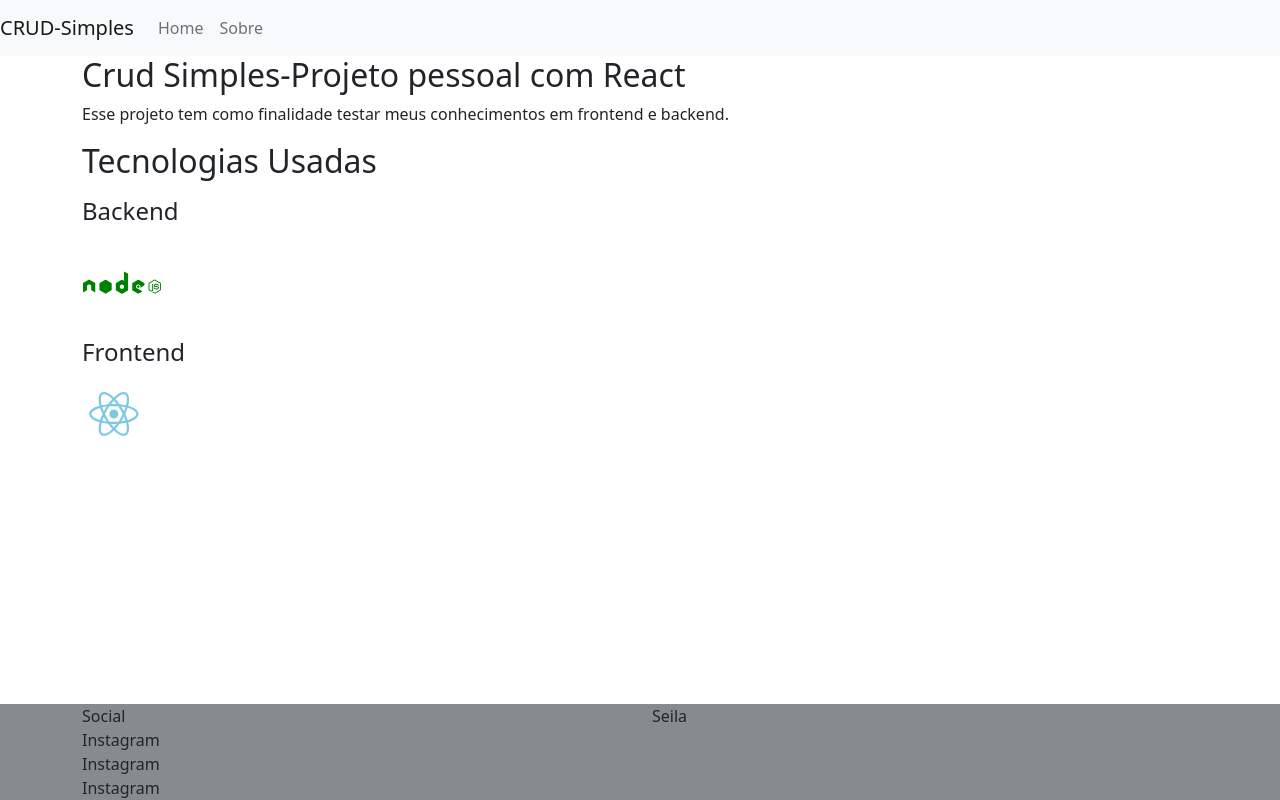
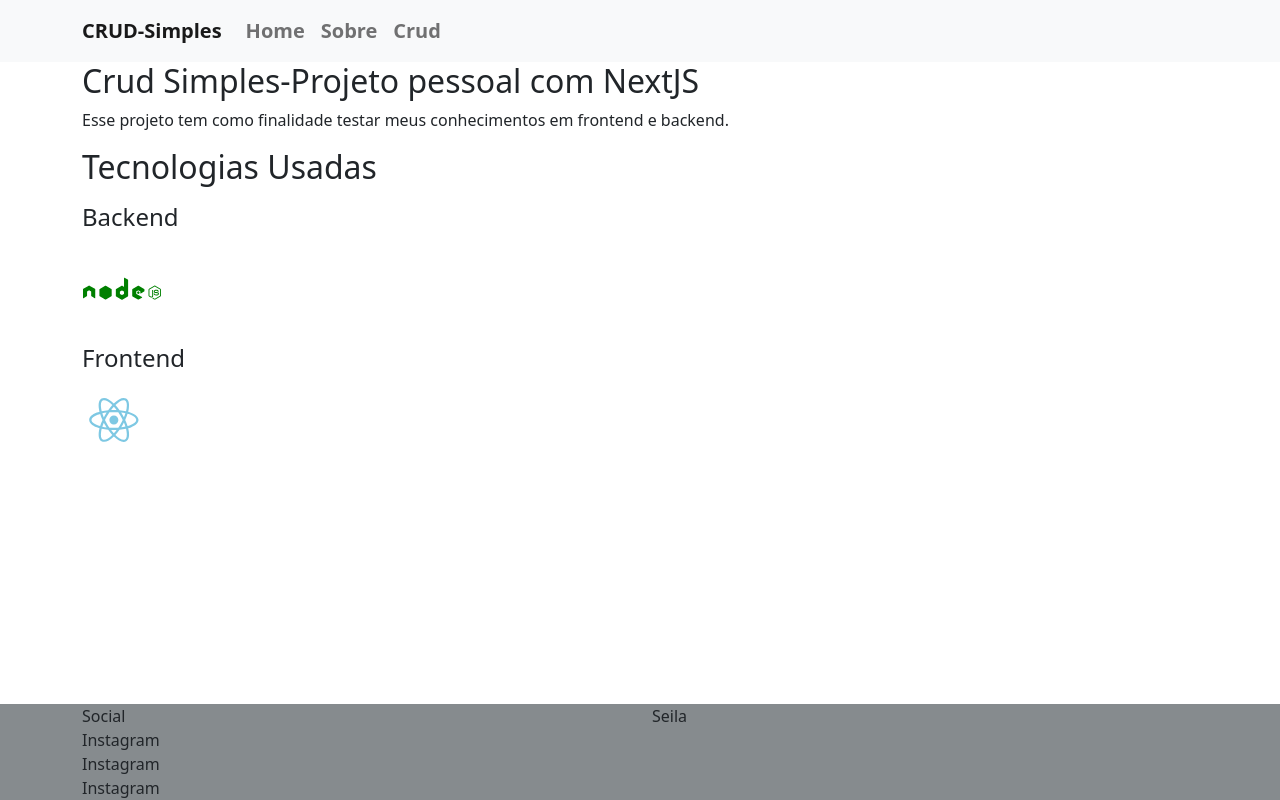
Before and after one commit to YtaloSauham/crud-nextJS, a Next.js app: page / in a window 1280 px wide. Built offline with nearby package versions, Linux system fonts and the light colour scheme.

Commit message:
terceira versao com crud ja funcional

```diff
--- a/components/Header/Header.jsx
+++ b/components/Header/Header.jsx
@@ -1,18 +1,24 @@
 import { Container, Nav, NavDropdown, Navbar } from "react-bootstrap";
 import styled from "styled-components";
+import style from "../../styles/Header.module.css";
+
 
 export default function Header() {
   return (
     <>
-      <Navbar bg="light" expand="lg" sticky="top">
-        <Navbar.Brand href="/Home">CRUD-Simples</Navbar.Brand>
+      <Navbar bg="light" expand="lg" sticky="top"  className="justify-content-center">
+      <Container>
+        <Navbar.Brand className={style.linksText} href="/Home">CRUD-Simples</Navbar.Brand>
         <Navbar.Toggle aria-controls="basic-navbar-nav" />
         <Navbar.Collapse id="basic-navbar-nav">
-          <Nav className="me-auto">
-            <Nav.Link href="/Home">Home</Nav.Link>
-            <Nav.Link href="#Sobre">Sobre</Nav.Link>
+          <Nav className="ml-auto">
+            <Nav.Link className={style.linksText} href="/">Home</Nav.Link>
+            <Nav.Link className={style.linksText} href="#Sobre">Sobre</Nav.Link>
+            <Nav.Link className={style.linksText} href="/Crud">Crud</Nav.Link>
           </Nav>
+
         </Navbar.Collapse>
+        </Container>
       </Navbar>
     </>
   );
--- a/pages/api/backend/db.json
+++ b/pages/api/backend/db.json
@@ -41,6 +41,11 @@
       "name": "ola",
       "email": "123",
       "id": 9
+    },
+    {
+      "name": "Testando ",
+      "email": "testando@hotmail.com",
+      "id": 10
     }
   ]
 }
--- a/pages/index.js
+++ b/pages/index.js
@@ -9,7 +9,7 @@ export default function Home() {
     <div>
       <main className={styles.main}>
         <Hero
-          title="Crud Simples-Projeto pessoal com React"
+          title="Crud Simples-Projeto pessoal com NextJS"
           content=" Esse projeto tem como finalidade testar meus conhecimentos em frontend e
         backend."
         />
--- /dev/null
+++ b/styles/Header.module.css
@@ -0,0 +1,14 @@
+.linksText{
+  font-weight: bold;
+  color: #fff;
+  font-size:20px;
+  transition: 0.5 ease;
+
+
+}
+
+
+
+.linksText:hover{
+    opacity: 0.7;
+}
```
